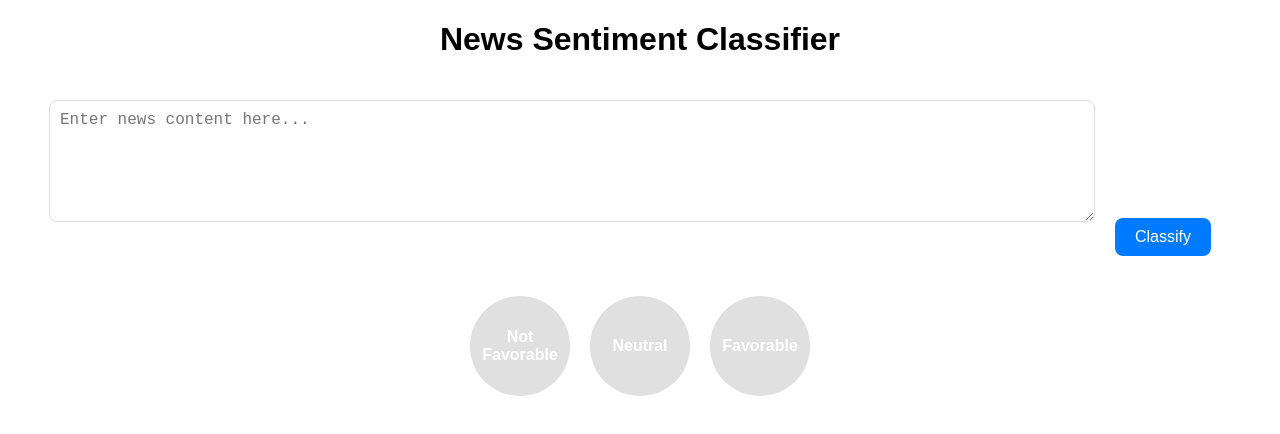
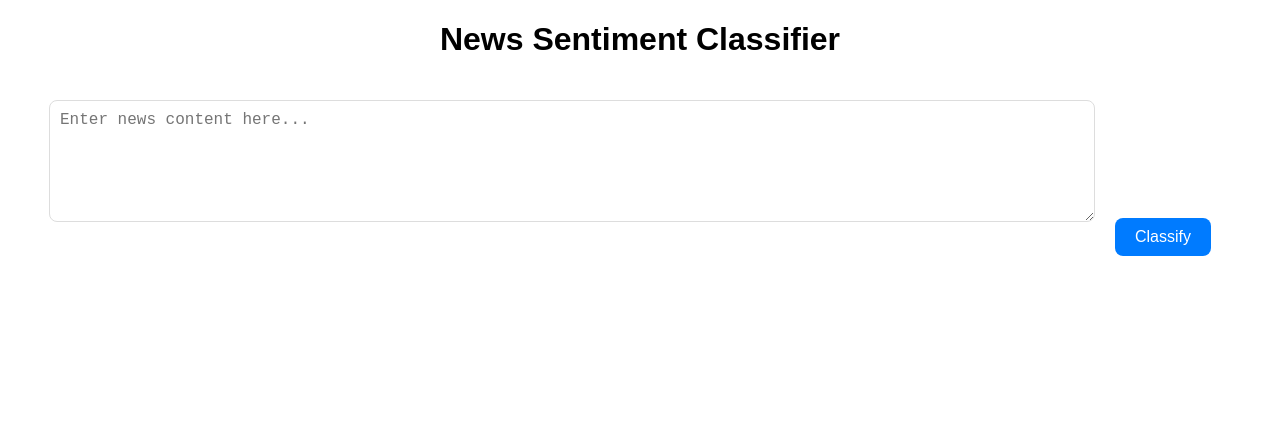
Before and after one commit to Mohan1494/front-end, a React (Create React App) app: page / in a window 1280 px wide. Shown: the top 434 px of the page. Built offline with nearby package versions, Linux system fonts and the light colour scheme.

Commit message:
Sixth-one

```diff
--- a/src/App.js
+++ b/src/App.js
@@ -3,15 +3,16 @@ import './App.css';
 
 function App() {
   const [newsInput, setNewsInput] = useState('');
-  const [sentiment, setSentiment] = useState('none'); // Initial sentiment state
-  const [loading, setLoading] = useState(false); // Loading state
+  const [sentiment, setSentiment] = useState(null); // Changed default state to null for clarity
+  const [loading, setLoading] = useState(false);
 
   const handleSubmit = async (e) => {
-    e.preventDefault(); // Prevent default form submission
-    setLoading(true); // Set loading state
+    e.preventDefault();
+    setLoading(true);
+    setSentiment(null); // Clear any previous sentiment
 
     try {
-      const response = await fetch('https://my-fastapi-app-16h4.onrender.com/predict/', { // Replace with your backend URL
+      const response = await fetch('https://my-fastapi-app-16h4.onrender.com/predict/', {
         method: 'POST',
         headers: {
           'Content-Type': 'application/json',
@@ -20,18 +21,20 @@ function App() {
       });
 
       if (!response.ok) {
-        const errorData = await response.json(); // Try to get error details from the response
-        throw new Error(errorData.error || 'Network response was not ok'); // Handle response errors
+        throw new Error('Network response was not ok');
       }
 
       const data = await response.json();
-      console.log("Received response:", data); // Log response to verify the backend response structure
-      setSentiment(data.sentiment); // Assuming backend returns { sentiment: 'Not Favorable' }
+      if (data && data.sentiment) {
+        setSentiment(data.sentiment.trim());
+      } else {
+        throw new Error('Invalid response format');
+      }
     } catch (error) {
-      console.error('Error fetching sentiment:', error);
-      setSentiment('error'); // Set sentiment to 'error' if request fails
+      console.error('Error:', error);
+      setSentiment('Error');
     } finally {
-      setLoading(false); // Reset loading state
+      setLoading(false);
     }
   };
 
@@ -41,10 +44,7 @@ function App() {
       <form onSubmit={handleSubmit}>
         <textarea
           value={newsInput}
-          onChange={(e) => {
-            setNewsInput(e.target.value);
-            console.log("Input Text:", e.target.value); // Print input text to confirm it's captured correctly
-          }}
+          onChange={(e) => setNewsInput(e.target.value)}
           placeholder="Enter news content here..."
         />
         <button type="submit" disabled={loading}>
@@ -53,21 +53,19 @@ function App() {
       </form>
 
       <div className="sentiment-display">
-        {sentiment === 'error' ? (
-          <div className="error-message">Error fetching sentiment. Please try again.</div>
-        ) : (
-          <>
-            <div className={`sentiment-button ${sentiment === 'Not Favorable' ? 'active negative' : ''}`}>
-              Not Favorable
+        {loading ? (
+          <div>Loading...</div>
+        ) : sentiment ? (
+          sentiment === 'Error' ? (
+            <div className="error-message">Error fetching sentiment. Please try again.</div>
+          ) : (
+            <div className="sentiment-result">
+              <div className={`sentiment-label ${sentiment === 'Not Favorable' ? 'negative' : sentiment === 'Neutral' ? 'neutral' : 'positive'}`}>
+                {sentiment}
+              </div>
             </div>
-            <div className={`sentiment-button ${sentiment === 'Neutral' ? 'active neutral' : ''}`}>
-              Neutral
-            </div>
-            <div className={`sentiment-button ${sentiment === 'Favorable' ? 'active positive' : ''}`}>
-              Favorable
-            </div>
-          </>
-        )}
+          )
+        ) : null}
       </div>
     </div>
   );
```
